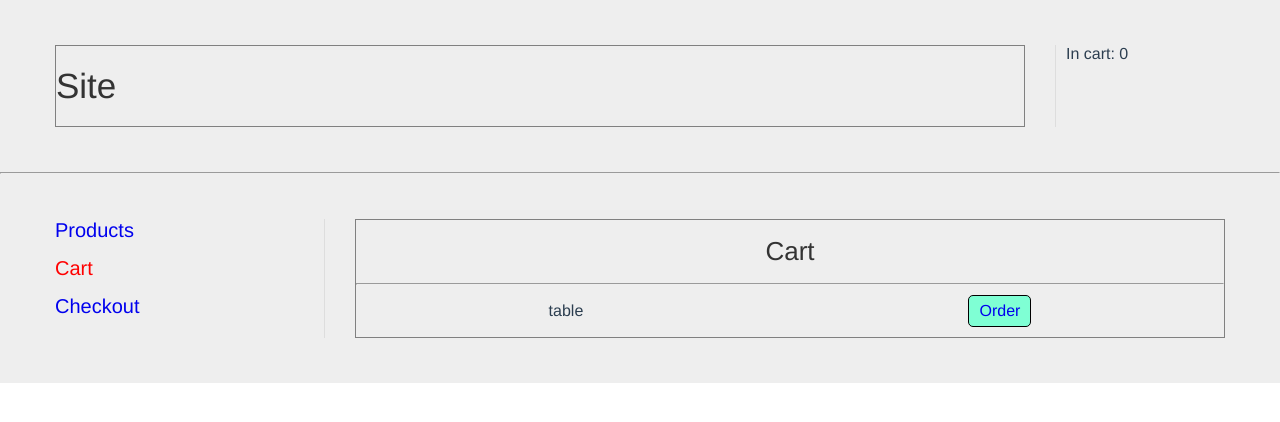
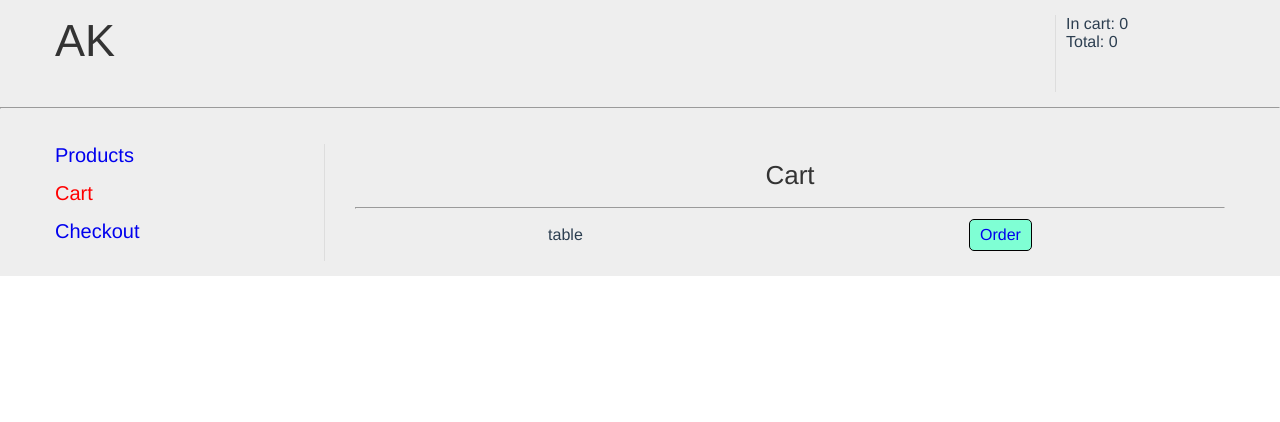
Before and after one commit to sowlru/vue-test, a Vue app: page /cart in a window 1280 px wide. Shown: the top 422 px of the page. Built offline with nearby package versions, Linux system fonts and the light colour scheme; what @ckeditor/ckeditor5-vue would draw is missing.

Commit message:
Add total price in shopApp

```diff
--- a/src/css/styles.css
+++ b/src/css/styles.css
@@ -39,12 +39,13 @@ h3 {
   color: #333;
 }
 h1 {
-  font-size: 55px;
-  margin: 30px 0;
+  font-size: 45px;
+  margin: 0 0 25px 0;
 }
 h2 {
+  text-align: left;
   font-size: 35px;
-  margin: 20px 0;
+  margin: 0 0 20px 0;
 }
 h3 {
   font-size: 26px;
@@ -60,7 +61,7 @@ p {
 .wrap {
   max-width: 1170px;
   margin: 0 auto;
-  padding: 30px;
+  padding: 0 30px;
 }
 .row {
   display: flex;
--- a/src/sites/shop/cart.js
+++ b/src/sites/shop/cart.js
@@ -11,11 +11,20 @@ export default {
     inCart: (state) => (id) => state.items.some((item) => item.id == id),
     length(state) {
       return state.items.length
+    },
+    itemsDetailed: (state, getters, rootState, rootGetters) => {
+      return state.items.map((item) => {
+        let product = rootGetters['product/one'](item.id)
+        return { ...product, cnt: item.cnt }
+      })
+    },
+    total: (state, getters) => {
+      return getters.itemsDetailed.reduce((ac, el) => ac + el.price * el.cnt, 0)
     }
   },
   mutations: {
     add(state, id) {
-      state.items.push({ id, сnt: 1 })
+      state.items.push({ id, cnt: 1 })
     },
     remove(state, id) {
       state.items = state.items.filter((item) => item.id != id)
--- a/src/sites/shop/shopApp.vue
+++ b/src/sites/shop/shopApp.vue
@@ -2,9 +2,10 @@
   <header>
     <div class="wrap">
       <div class="row">
-        <div class="col col-header"><h2>Site</h2></div>
+        <div class="col col-header"><h1>AK</h1></div>
         <div class="col col-cart">
           <div>In cart: {{ length }}</div>
+          <div>Total: {{ total }}</div>
         </div>
       </div>
     </div>
@@ -12,7 +13,7 @@
   <hr />
   <section>
     <div class="wrap">
-      <div class="row">
+      <div class="row" style="margin-top: 20px">
         <div class="col col-menu">
           <ul class="list-group">
             <li class="list-group-item" v-for="item in menu" :key="item.route">
@@ -43,13 +44,13 @@ export default {
     }
   },
   computed: {
-    ...mapGetters('cart', ['length'])
+    ...mapGetters('cart', ['length', 'total'])
   }
 }
 </script>
 <style>
 .col-header {
-  border: 1px solid grey;
+  /* border: 1px solid grey; */
   width: calc((100% / 12) * 10 - 30px);
 }
 .col-cart {
@@ -73,7 +74,6 @@ export default {
   font-size: 20px;
 }
 .col-main {
-  border: 1px solid grey;
   width: calc((100% / 12) * 9 - 30px);
 }
 .my-active {
--- a/src/sites/shop/shopProduct.vue
+++ b/src/sites/shop/shopProduct.vue
@@ -3,11 +3,14 @@
     <h3>{{ product.title }}</h3>
     <div>{{ product.price }}</div>
   </div>
-  <div v-else>Not found</div>
+  <shop-error-404 v-else />
 </template>
 <script>
 import { mapGetters, mapActions } from 'vuex'
+import shopError404 from '@/sites/shop/shopError404.vue'
+
 export default {
+  components: { shopError404 },
   computed: {
     ...mapGetters('product', { productById: 'one' }),
     id() {
--- a/src/sites/shop/shopProductsList.vue
+++ b/src/sites/shop/shopProductsList.vue
@@ -1,6 +1,6 @@
 <template>
-  <h3>Products</h3>
   <div class="wrap">
+    <h2>Products</h2>
     <div class="row">
       <div class="col col-item" v-for="item in productList" :key="item.id">
         <h3 style="margin-bottom: 100px">{{ item.title }}</h3>
```
Also changed, not shown: 1 other file (tests, documents, lock files or other folders).
